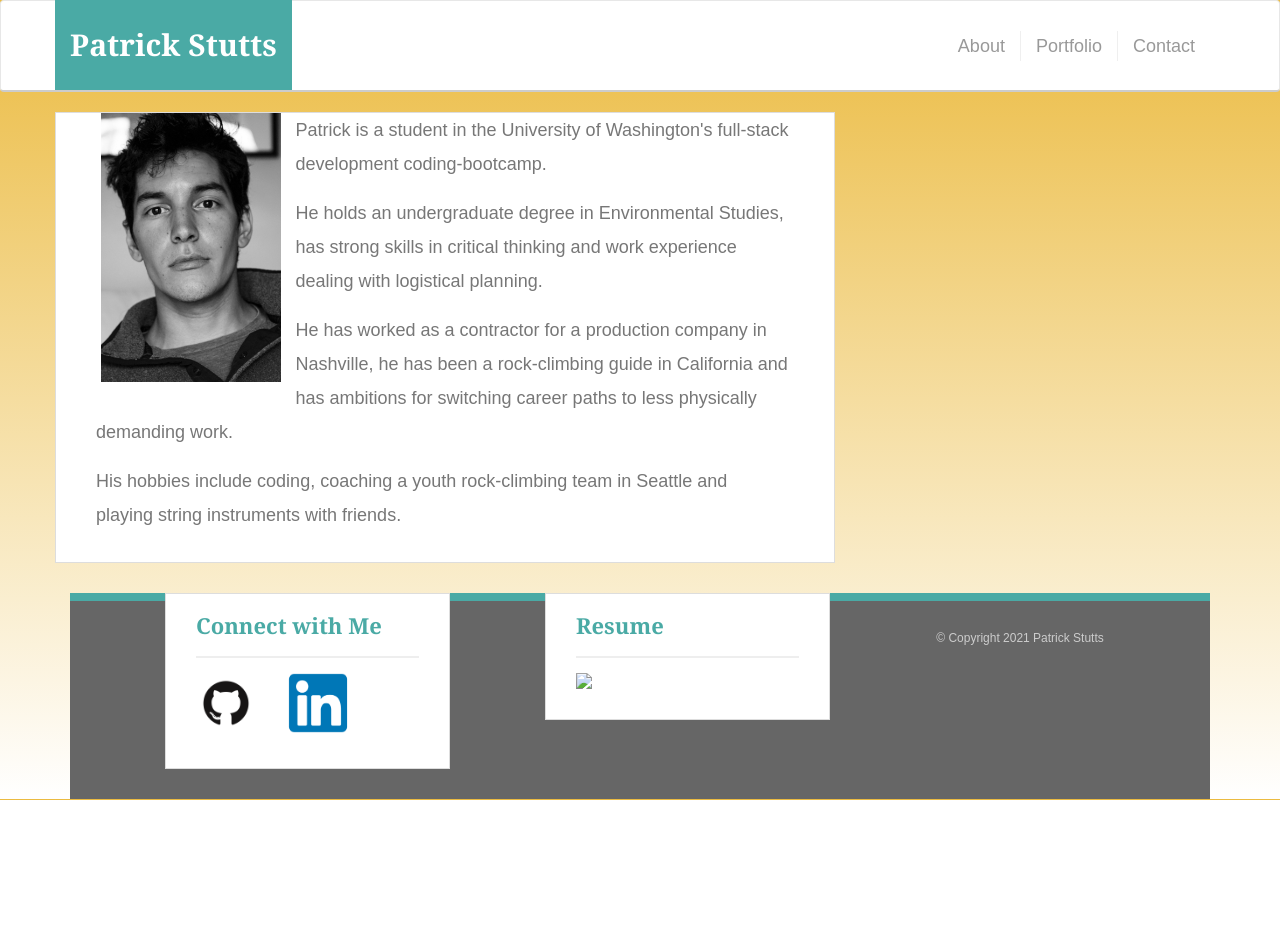
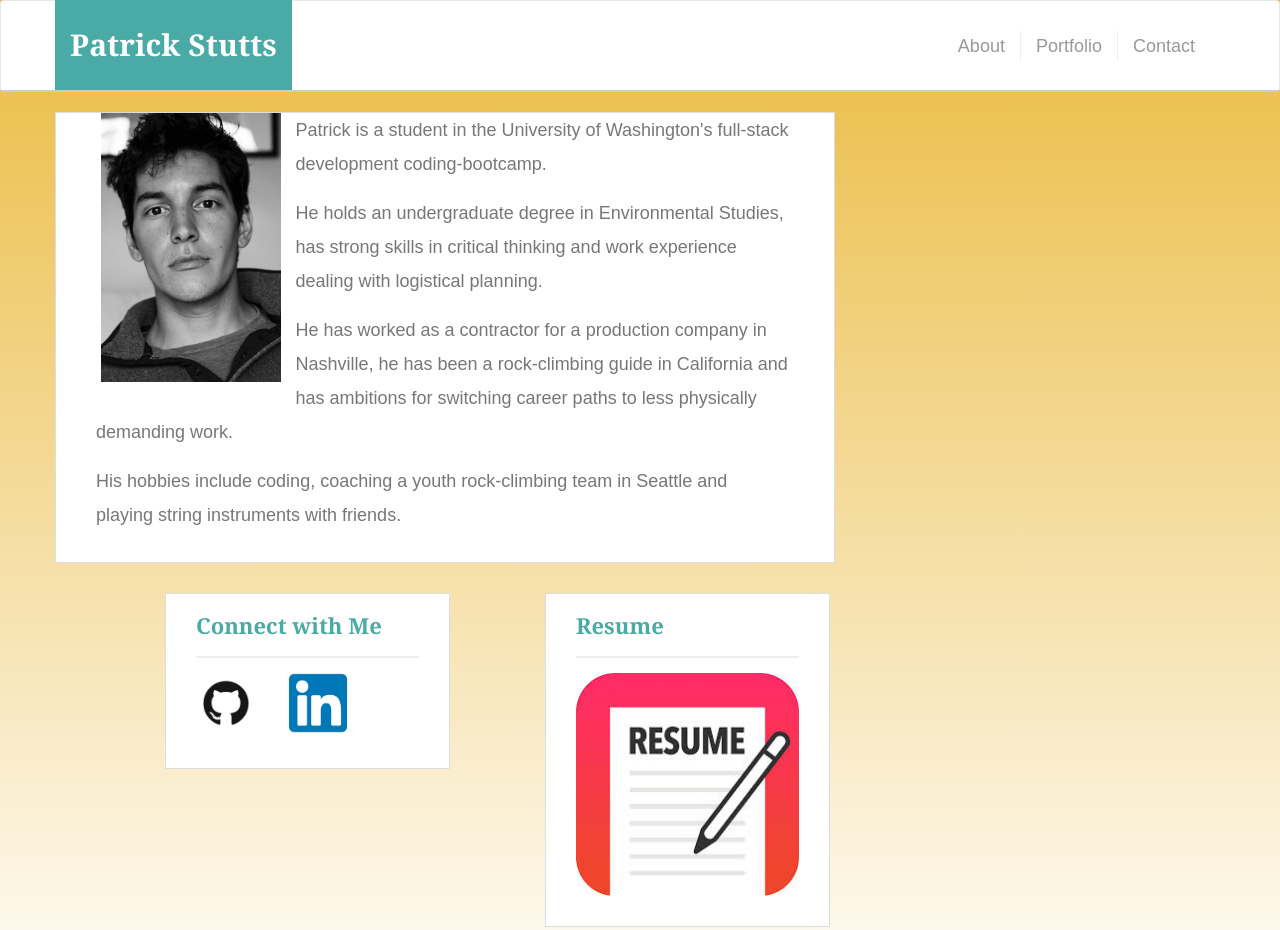
Before and after one commit to PatrickStutts/ResponsiveBio, a plain HTML site: page index.html in a window 1280 px wide. Shown: the top 930 px of the page. Before the commit the page ends 800 px from the top, so only its background shows below. Drawn offline with nearby package versions, Linux system fonts and the light colour scheme.

Commit message:
fixed changes

```diff
--- a/index.html
+++ b/index.html
@@ -49,14 +49,15 @@
    <div class="col-md-3 col-md-offset-1 sidebar">
     <h2>Resume</h2>
 
-    <a href="https://drive.google.com/file/d/1nVhSJ_Lzoc-bxD2-72S-JnDMcmCrMte4/view?usp=sharing"><img class="img-responsive" src="resume.png"></a>
+    <a href="https://drive.google.com/file/d/1nVhSJ_Lzoc-bxD2-72S-JnDMcmCrMte4/view?usp=sharing"><img class="img-responsive" src="assets/resume.png"></a>
   </div>
+</div>
    <div class="container-fluid footer-section">
     <div class="row">
       <p>&copy; Copyright 2021 Patrick Stutts</p>
     </div>
   </div>
-  </div>
+
 
     <script src="https://ajax.googleapis.com/ajax/libs/jquery/3.2.1/jquery.min.js"></script>
 <script src="https://maxcdn.bootstrapcdn.com/bootstrap/3.3.7/js/bootstrap.min.js"></script>
```
